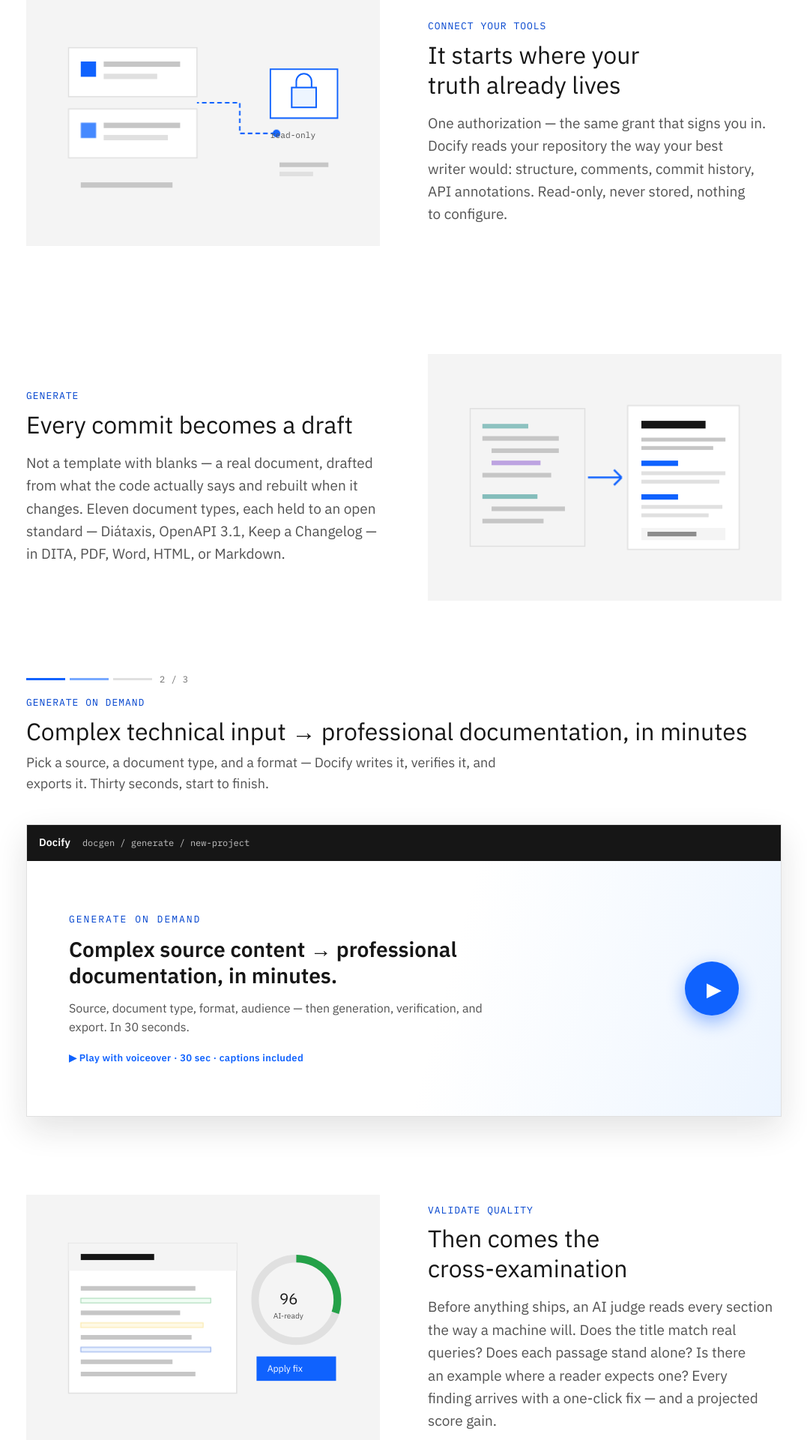
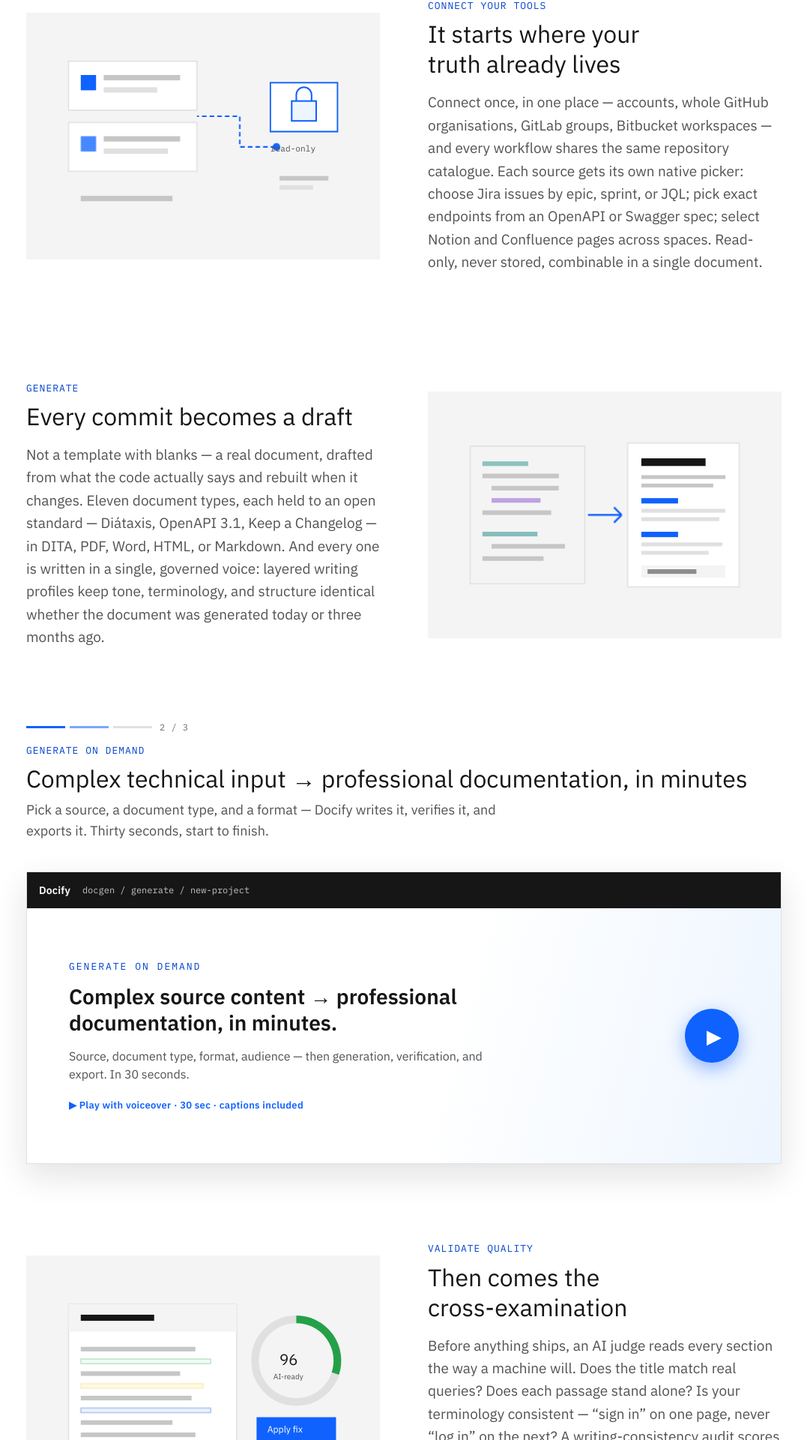
Before and after one commit to prav99/DocifyUI, a React (Vite) app in the folder client/: page / in a window 1280 px wide. Shown: the part 2460-4380 px from the top of the page at 75% size, without its empty margins (101-1178 px from the left). Built offline with nearby package versions, Linux system fonts and the light colour scheme.

Commit message:
Landing: refresh feature-section copy

```diff
--- a/client/src/pages/Landing.jsx
+++ b/client/src/pages/Landing.jsx
@@ -257,17 +257,17 @@
 const FEATURES = [
   {
     eyebrow: 'CONNECT YOUR TOOLS', title: 'It starts where your truth already lives',
-    body: 'One authorization — the same grant that signs you in. Docify reads your repository the way your best writer would: structure, comments, commit history, API annotations. Read-only, never stored, nothing to configure.',
+    body: 'Connect once, in one place — accounts, whole GitHub organisations, GitLab groups, Bitbucket workspaces — and every workflow shares the same repository catalogue. Each source gets its own native picker: choose Jira issues by epic, sprint, or JQL; pick exact endpoints from an OpenAPI or Swagger spec; select Notion and Confluence pages across spaces. Read-only, never stored, combinable in a single document.',
     illu: <IlluSource />
   },
   {
     eyebrow: 'GENERATE', title: 'Every commit becomes a draft',
-    body: 'Not a template with blanks — a real document, drafted from what the code actually says and rebuilt when it changes. Eleven document types, each held to an open standard — Diátaxis, OpenAPI 3.1, Keep a Changelog — in DITA, PDF, Word, HTML, or Markdown.',
+    body: 'Not a template with blanks — a real document, drafted from what the code actually says and rebuilt when it changes. Eleven document types, each held to an open standard — Diátaxis, OpenAPI 3.1, Keep a Changelog — in DITA, PDF, Word, HTML, or Markdown. And every one is written in a single, governed voice: layered writing profiles keep tone, terminology, and structure identical whether the document was generated today or three months ago.',
     illu: <IlluGenerate />
   },
   {
     eyebrow: 'VALIDATE QUALITY', title: 'Then comes the cross-examination',
-    body: 'Before anything ships, an AI judge reads every section the way a machine will. Does the title match real queries? Does each passage stand alone? Is there an example where a reader expects one? Every finding arrives with a one-click fix — and a projected score gain.',
+    body: 'Before anything ships, an AI judge reads every section the way a machine will. Does the title match real queries? Does each passage stand alone? Is your terminology consistent — “sign in” on one page, never “log in” on the next? A writing-consistency audit scores voice, terminology, structure, and formatting; safe corrections apply automatically, and every finding arrives with a one-click fix and a projected score gain.',
     illu: <IlluVerify />
   },
   {
@@ -277,7 +277,7 @@
   },
   {
     eyebrow: 'ALWAYS CURRENT', title: 'And then you never do this again',
-    body: 'Build a pipeline once: repository, branch, triggers, documents, AI thresholds, publishing. Every push, merged pull request, feature change, bug fix, and configuration update then flows into the documentation automatically — placed into your existing documents at the best-matching section, never as a duplicate. The release and its documentation ship together.',
+    body: 'Build a pipeline once: repository, branch, triggers — merges or Jira events — documents, AI thresholds, publishing. Every change flows into your existing documents at the best-matching section, never as a duplicate, styled to match the document’s own conventions. Every regeneration snapshots the previous version automatically, and an optional approval gate holds updates as “Under review” until a human signs off — compare, restore, approve, publish, all from one Documents dashboard.',
     illu: <IlluAutomate />,
     cta: ['Build your pipeline', '/automation']
   }
```
